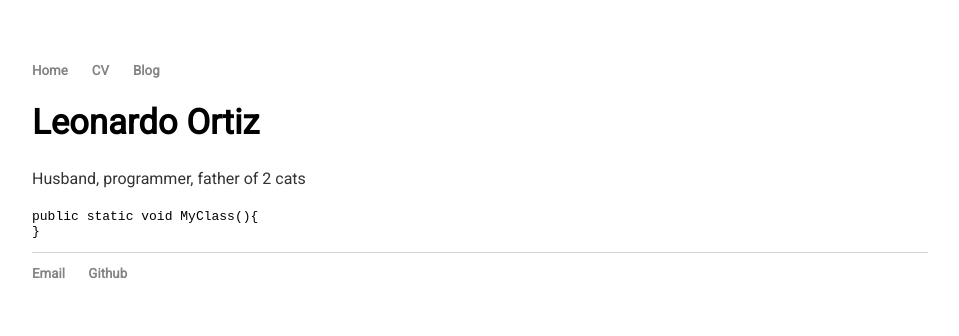
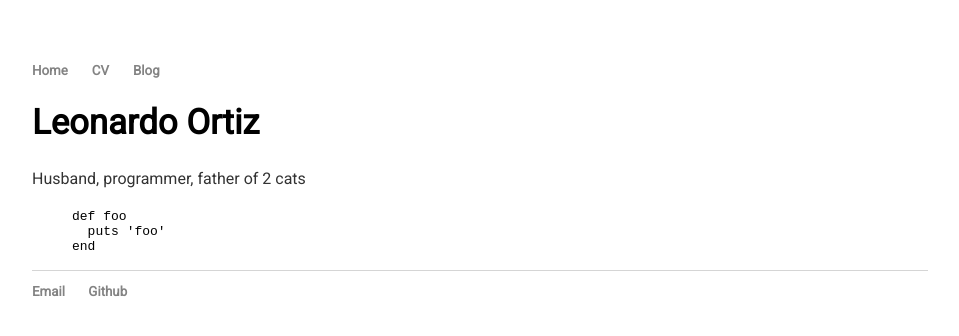
Before and after one commit to leohackerman/leohackerman.github.io, a Jekyll site: the page built from index.md, in a window 1280 px wide. Shown: the top 336 px of the page, without its empty margins (160-1119 px from the left). Built offline with Jekyll 4.4.1, drawn with Linux system fonts in a browser that asks for light colours.

Commit message:
Update index.md

````diff
--- a/index.md
+++ b/index.md
@@ -7,7 +7,8 @@ title: Leonardo Ortiz
 	<p>Husband, programmer, father of 2 cats</p>
 </div>
 
-```java
-public static void MyClass(){
-}
-```
+{% highlight ruby %}
+def foo
+  puts 'foo'
+end
+{% endhighlight %}
````
